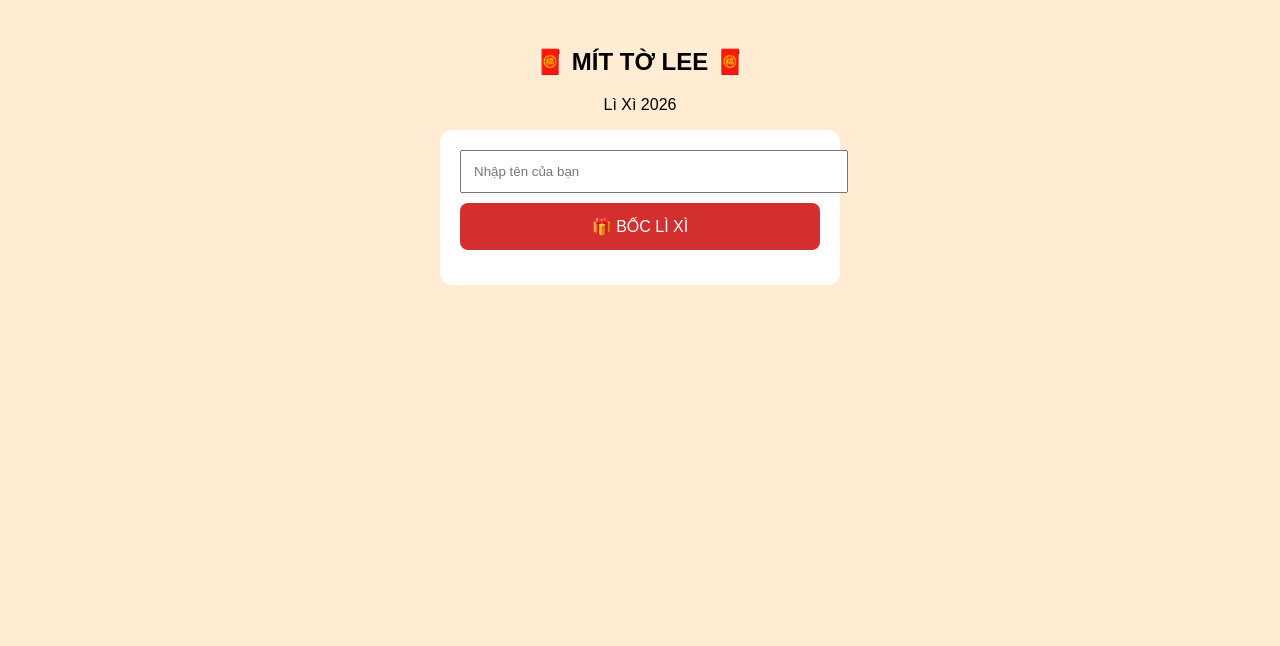
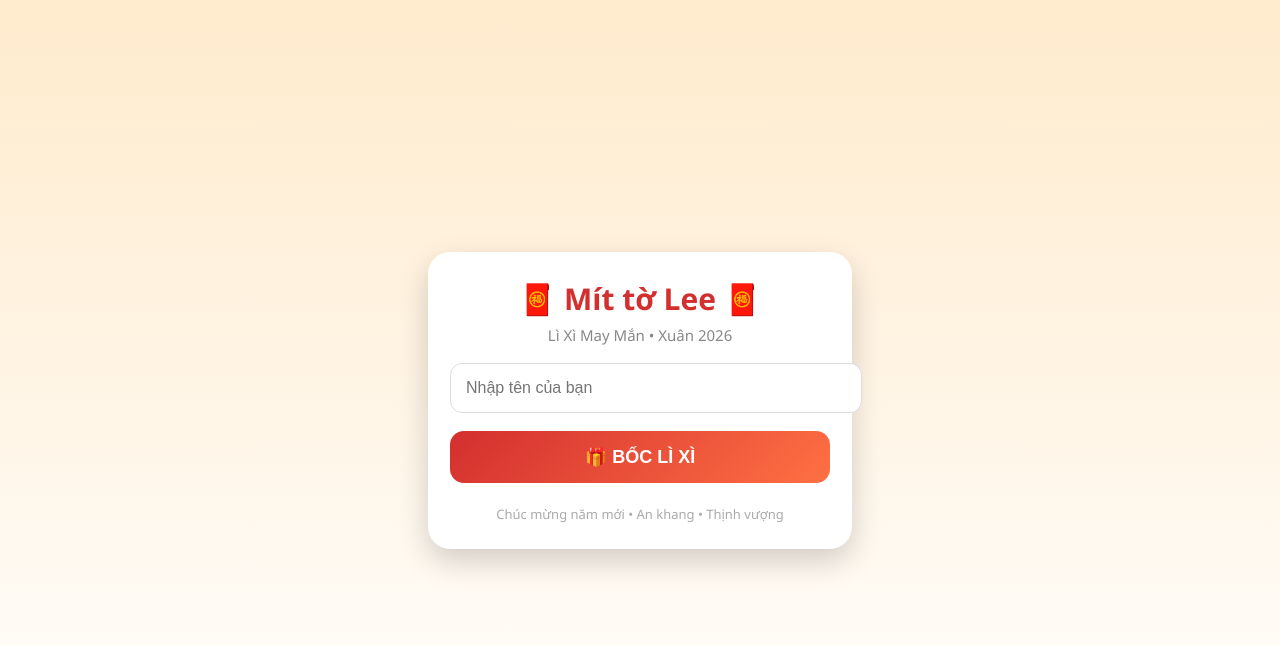
Before and after one commit to ledinhthinh91/Lixi, a website: page index.html in a window 1280 px wide. Drawn offline with Linux system fonts and the light colour scheme.

Commit message:
Refactor HTML and CSS for improved layout and style

```diff
--- a/index.html
+++ b/index.html
@@ -7,48 +7,93 @@
 
 <style>
 body{
-  font-family:Arial;
-  background:#ffecd2;
+  margin:0;
+  min-height:100vh;
+  font-family:'Segoe UI', Arial, sans-serif;
+  background:linear-gradient(180deg,#ffebcd,#fff);
+  display:flex;
+  align-items:center;
+  justify-content:center;
+}
+.card{
+  width:100%;
+  max-width:380px;
+  background:#fff;
+  border-radius:22px;
+  padding:26px 22px;
+  box-shadow:0 12px 30px rgba(0,0,0,.18);
   text-align:center;
-  padding:20px;
 }
-.box{
-  background:#fff;
-  max-width:360px;
-  margin:auto;
-  padding:20px;
-  border-radius:12px;
+.logo{
+  font-size:30px;
+  font-weight:900;
+  color:#d32f2f;
 }
-button{
-  background:#d32f2f;
-  color:#fff;
-  border:none;
-  padding:14px;
-  width:100%;
-  border-radius:8px;
-  font-size:16px;
+.subtitle{
+  margin-top:6px;
+  font-size:15px;
+  color:#888;
 }
 input{
   width:100%;
-  padding:12px;
-  margin-bottom:10px;
+  padding:15px;
+  border-radius:12px;
+  border:1px solid #ddd;
+  font-size:16px;
+  margin-top:18px;
+  outline:none;
 }
-#result{margin-top:15px;font-size:18px;font-weight:bold}
+input:focus{
+  border-color:#d32f2f;
+}
+button{
+  width:100%;
+  padding:15px;
+  margin-top:18px;
+  background:linear-gradient(135deg,#d32f2f,#ff7043);
+  border:none;
+  color:#fff;
+  font-size:18px;
+  border-radius:14px;
+  font-weight:800;
+  cursor:pointer;
+}
+button:active{
+  transform:scale(.96);
+}
+#result{
+  margin-top:22px;
+  font-size:18px;
+  line-height:1.6;
+}
+.lucky{
+  color:#d32f2f;
+  font-weight:900;
+}
+.footer{
+  margin-top:18px;
+  font-size:13px;
+  color:#aaa;
+}
 </style>
 </head>
 
 <body>
 
-<h2>🧧 MÍT TỜ LEE 🧧</h2>
-<p>Lì Xì 2026</p>
+<div class="card">
+  <div class="logo">🧧 Mít tờ Lee 🧧</div>
+  <div class="subtitle">Lì Xì May Mắn • Xuân 2026</div>
 
-<div class="box">
-<input id="name" placeholder="Nhập tên của bạn">
-<button id="btn">🎁 BỐC LÌ XÌ</button>
-<div id="result"></div>
+  <input id="name" placeholder="Nhập tên của bạn">
+
+  <button id="btn">🎁 BỐC LÌ XÌ</button>
+
+  <div id="result"></div>
+
+  <div class="footer">Chúc mừng năm mới • An khang • Thịnh vượng</div>
 </div>
 
-<!-- Firebase v8 -->
+<!-- Firebase v8 (ổn định cho GitHub Pages) -->
 <script src="https://www.gstatic.com/firebasejs/8.10.0/firebase-app.js"></script>
 <script src="https://www.gstatic.com/firebasejs/8.10.0/firebase-firestore.js"></script>
 
@@ -61,48 +106,60 @@ firebase.initializeApp({
 
 const db = firebase.firestore();
 
+// tạo deviceId để chặn bốc nhiều lần
 let deviceId = localStorage.getItem("lixi_device");
 if(!deviceId){
-  deviceId = Date.now()+"_"+Math.random();
-  localStorage.setItem("lixi_device",deviceId);
+  deviceId = Date.now() + "_" + Math.random().toString(36).substring(2);
+  localStorage.setItem("lixi_device", deviceId);
 }
 
 document.getElementById("btn").onclick = async () => {
   const name = document.getElementById("name").value.trim();
   const result = document.getElementById("result");
-  if(!name) return alert("Nhập tên");
+
+  if(!name){
+    alert("Vui lòng nhập tên");
+    return;
+  }
+
+  result.innerHTML = "⏳ Đang bốc lì xì...";
 
   const userRef = db.collection("lixi").doc(deviceId);
   const userSnap = await userRef.get();
   if(userSnap.exists){
-    result.innerHTML="❌ Bạn đã bốc rồi";
+    result.innerHTML = "❌ Bạn đã bốc lì xì rồi";
     return;
   }
 
   const prizesSnap = await db.collection("prizes").get();
-  const available=[];
+  const available = [];
   prizesSnap.forEach(p=>{
-    if(p.data().qty>0) available.push(p);
+    if(p.data().qty > 0) available.push(p);
   });
+
   if(!available.length){
-    result.innerHTML="😢 Hết lì xì";
+    result.innerHTML = "😢 Lì xì đã hết";
     return;
   }
 
-  const prizeDoc = available[Math.floor(Math.random()*available.length)];
+  const prizeDoc = available[Math.floor(Math.random() * available.length)];
   const prize = prizeDoc.data();
 
   await db.runTransaction(async t=>{
-    t.update(prizeDoc.ref,{qty:prize.qty-1});
-    t.set(userRef,{
+    t.update(prizeDoc.ref, { qty: prize.qty - 1 });
+    t.set(userRef, {
       name,
-      prize:prize.name,
-      value:prize.value,
-      time:new Date().toISOString()
+      prize: prize.name,
+      value: prize.value,
+      time: new Date().toISOString()
     });
   });
 
-  result.innerHTML=`🎉 ${name}<br>🧧 ${prize.name} – ${prize.value}`;
+  result.innerHTML = `
+    🎉 <span class="lucky">${name}</span><br>
+    🧧 <span class="lucky">${prize.name}</span><br>
+    💰 ${prize.value}
+  `;
 };
 </script>
 
```
